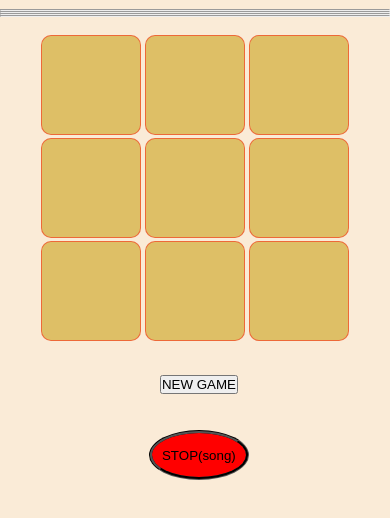
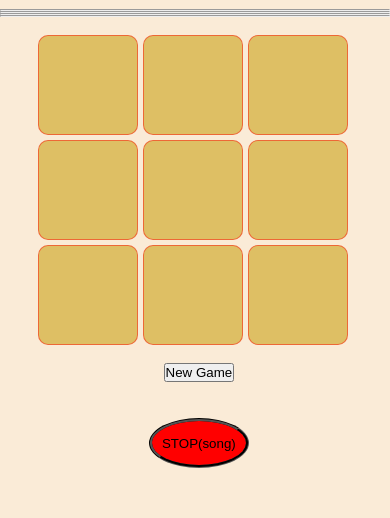
Before and after one commit to kamleshgurjarpalwas/tictactoeadv.ver, a plain HTML site: page index.html in a window 390 px wide. Shown: the part 46-564 px from the top of the page. Drawn offline with Linux system fonts and the light colour scheme.

Commit message:
creat attrective and made responsive
responsive of a website.

```diff
--- a/index.html
+++ b/index.html
@@ -19,19 +19,18 @@
       <div class="container">
         <button class="box" onclick="audio.play();"></button>
         <button class="box" onclick="audio.play();"></button>
-        <button class="box" onclick="audio.play();"></button><br />
         <button class="box" onclick="audio.play();"></button>
         <button class="box" onclick="audio.play();"></button>
-        <button class="box" onclick="audio.play();"></button><br />
         <button class="box" onclick="audio.play();"></button>
         <button class="box" onclick="audio.play();"></button>
-        <button class="box" onclick="audio.play();"></button><br /><br />
-
-        <div class="msg">
-          <button id="newGame">NEW GAME</button><br /><br />
-          <p id="resl"></p>
-          <button id="puse" >STOP(song)</button>
-        </div>
+        <button class="box" onclick="audio.play();"></button>
+        <button class="box" onclick="audio.play();"></button>
+        <button class="box" onclick="audio.play();"></button>
+      </div>
+      <div class="msg">
+        <button id="newGame">New Game</button><br /><br />
+        <p id="resl"></p>
+        <button id="puse">STOP(song)</button>
       </div>
     </main>
   </body>
--- a/tikTakToe.css
+++ b/tikTakToe.css
@@ -5,19 +5,21 @@
 body {
   background-color: antiquewhite;
   text-align: center;
+
 }
 .box {
-  background-color: rgba(205, 164, 31, 0.612);
+  background-color: rgba(205, 164, 31, 0.623);
   height: 100px;
   width: 100px;
   border: 1px rgba(255, 0, 0, 0.452) groove;
-  font-size: 110px;
+  font-size: 100px;
   border-radius: 10%;
-  font-style: italic;
   text-decoration: black;
   color: black;
-  padding: 0;
-  margin: 0;
+  margin-bottom: 5px;
+  display: flex;
+  justify-content: center;
+  align-items: center;
 }
 #reset {
   width: 120px;
@@ -52,3 +54,10 @@ body {
   border: 3px black groove;
   text-align: center;
 }
+
+.container{
+display: grid;
+justify-content: center;
+align-items: center;
+grid-template-columns: repeat(3,105px);
+}
```
